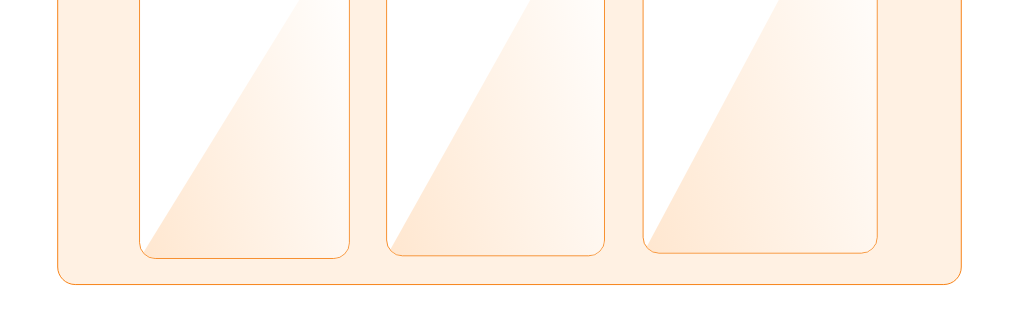
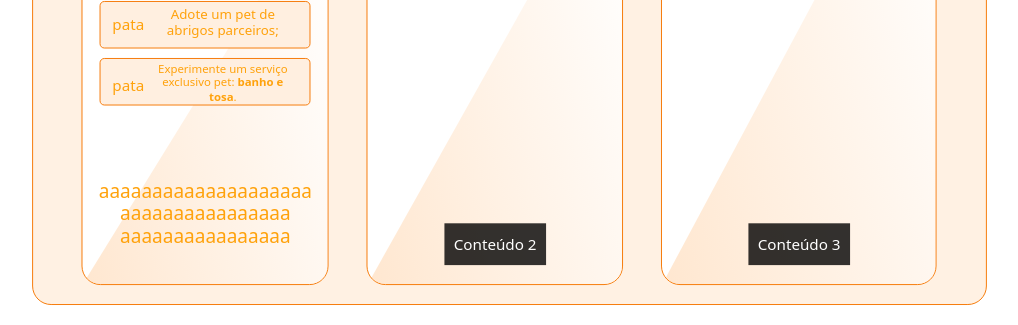
Before and after one commit to nogueirafnd7/amicis, a website: page amicis/planos.html in a window 1280 px wide. Shown: the part 475-800 px from the top of the page, without its empty margins (131-1149 px from the left). Drawn offline with nearby package versions, Linux system fonts and the light colour scheme.

Commit message:
186241819

```diff
--- a/amicis/assets/css/planos.css
+++ b/amicis/assets/css/planos.css
@@ -7,56 +7,111 @@ body {
             #000000, #000000 calc(100% / 12),
             #5b5a5a calc(100% / 12), #5b5a5a calc(100% / 6));
 } */
-
 #container {
     display: flex;
     justify-content: center;
-    align-items: flex-end; /* Alinhar todos os elementos ao fundo */
-    height: 100vh; /* Ajusta a altura conforme necessário */
+    align-items: flex-end;
+    /* Alinhar todos os elementos ao fundo */
+    height: 100vh;
+    /* Ajusta a altura conforme necessário */
 }
 
-#fundo{
+#fundo {
     background-color: #FFF1E3;
     border: 1px solid #F67700;
     border-radius: 20px;
     width: 80%;
     height: 100%;
-    scale: 0.9;
+    scale: 0.95;
+    display: flex;
+    justify-content: center;
+    align-items: flex-end;
 }
 
-#conteudo1, #conteudo2, #conteudo3 {
+#conteudo1,
+#conteudo2,
+#conteudo3 {
     background-color: rgb(255, 255, 255);
-    margin: 7px;
+    margin: 20px;
     border-radius: 20px;
     border: 1px solid #F67700;
     position: relative;
     overflow: hidden;
     align-self: flex-end;
-    scale: 0.9;
+    scale: 1;
+    display: flex;
+    flex-direction: column;
+    justify-content: flex-end;
+    align-items: center;
+    padding: 20px;
 }
 
-#conteudo1{
+#conteudo1 {
     height: 420px;
     width: 260px;
-
 }
 
-#conteudo2{
+#conteudo2 {
     height: 480px;
     width: 270px;
 }
 
-#conteudo3{
+#conteudo3 {
     height: 540px;
     width: 290px;
 }
 
-#triangulo {
+.triangulo {
     position: absolute;
     bottom: 0;
     left: 0;
     width: 100%;
     height: 100%;
     background: linear-gradient(253.09deg, rgba(255, 255, 255, 0.5) 4.67%, rgba(255, 207, 161, 0.5) 99.54%);
-    clip-path: polygon(100% 0, 0 100%, 100% 100%); /* Atualizado para espelhar horizontalmente */
+    clip-path: polygon(100% 0, 0 100%, 100% 100%);
 }
+
+.conteudo {
+    color: #ffffff;
+    /* Cor do texto */
+    background-color: rgba(0, 0, 0, 0.8);
+    /* Adiciona um fundo branco semi-transparente ao conteúdo */
+    padding: 10px;
+    /* Adiciona espaçamento interno ao conteúdo */
+    text-align: center;
+    /* Centraliza o texto */
+    z-index: 1;
+    /* Garante que o conteúdo esteja acima do triângulo */
+}
+
+#conteudo {
+    color: #ffa20c;
+    /* Cor do texto */
+    padding: 10px;
+    /* Adiciona espaçamento interno ao conteúdo */
+    text-align: center;
+    /* Centraliza o texto */
+    z-index: 1;
+    /* Garante que o conteúdo esteja acima do triângulo */
+}
+
+#tituloplano {
+    margin-bottom: 20px;
+}
+
+#opcaoplano {
+    background-color: #FFEFE0;
+    border-radius: 5px;
+    height: 50px;
+    border: 1px solid #F67700;
+    margin-bottom: 10px;
+
+}
+
+#curto{
+    font-size: 14px;
+}
+
+#longo{
+    font-size: 12px;
+}
--- a/amicis/assets/css/style.css
+++ b/amicis/assets/css/style.css
@@ -1,4 +1,4 @@
-/* *{
+*{
     outline: 1px dotted rgb(246, 0, 0);
 }
 
@@ -6,7 +6,7 @@ body {
     background: repeating-linear-gradient(to right,
             #DDDDDD, #DDDDDD calc(100% / 12),
             #BBBBBB calc(100% / 12), #BBBBBB calc(100% / 6));
-} */
+}
 
 
  #cabecalho {
--- a/amicis/planos.html
+++ b/amicis/planos.html
@@ -15,27 +15,72 @@
 <body>
 
     <div class="container-fluid text-center" id="container">
-
         <div class="row justify-content-center align-self-center" id="fundo">
             <div class="col-3" id="conteudo1">
-                <div class="col" id="triangulo">
+                <div class="triangulo">
+                    <!-- O triângulo será desenhado aqui -->
+                </div>
+
+                <div class="row" id="conteudo">
+                    <h2 class="col-12" id="tituloplano">PLANO FREE</h2>
+
+
+                    <div class="col-12">
+                        <div class="row align-items-center" id="opcaoplano">
+                            <div class="col-2">
+                                pata
+                            </div>
+                            <h5 class="col-10 mt-1" id="curto">
+                                Adote um pet de abrigos parceiros;
+                            </h5>
+                        </div>
+                    </div>
+
+                    <div class="col-12">
+                        <div class="row align-items-center" id="opcaoplano">
+                            <div class="col-2">
+                                pata
+                            </div>
+                            <h5 class="col-10 mt-1" id="longo">
+                                Experimente um serviço exclusivo pet: <b>banho e tosa</b>.
+                            </h5>
+                        </div>
+                    </div>
+
+
+
+
+
+
+                </div>
+
+
+
+
+
+
+                <br> <br>
+                <div class="row" id="conteudo">
+                    <h5 class="col-12">
+                        aaaaaaaaaaaaaaaaaaaa <br> aaaaaaaaaaaaaaaa <br> aaaaaaaaaaaaaaaa
+                    </h5>
 
                 </div>
             </div>
             <div class="col-3" id="conteudo2">
-                <div class="col" id="triangulo">
-
+                <div class="triangulo">
+                    <!-- O triângulo será desenhado aqui -->
                 </div>
+                <div class="conteudo">Conteúdo 2</div>
             </div>
             <div class="col-3" id="conteudo3">
-                <div class="col" id="triangulo">
-
+                <div class="triangulo">
+                    <!-- O triângulo será desenhado aqui -->
                 </div>
+                <div class="conteudo">Conteúdo 3</div>
             </div>
         </div>
     </div>
-
-
 
 
 
```
